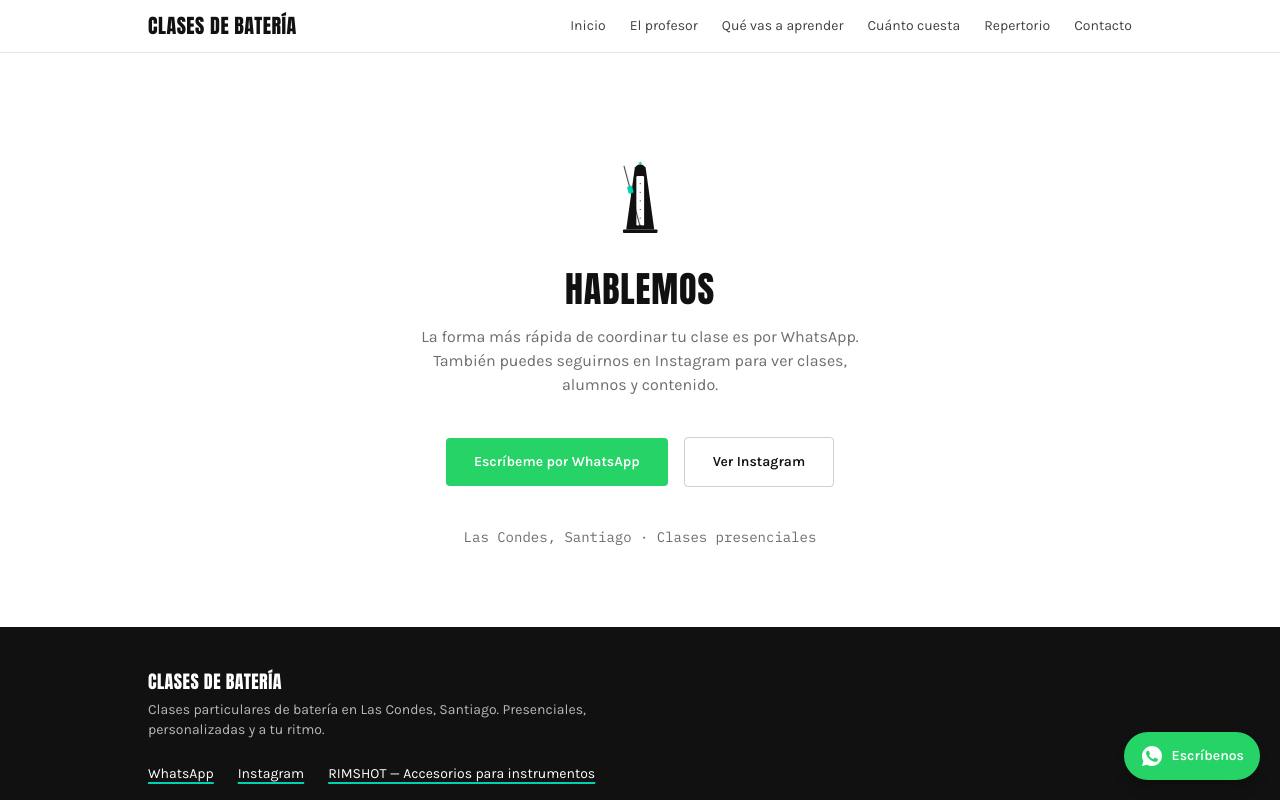
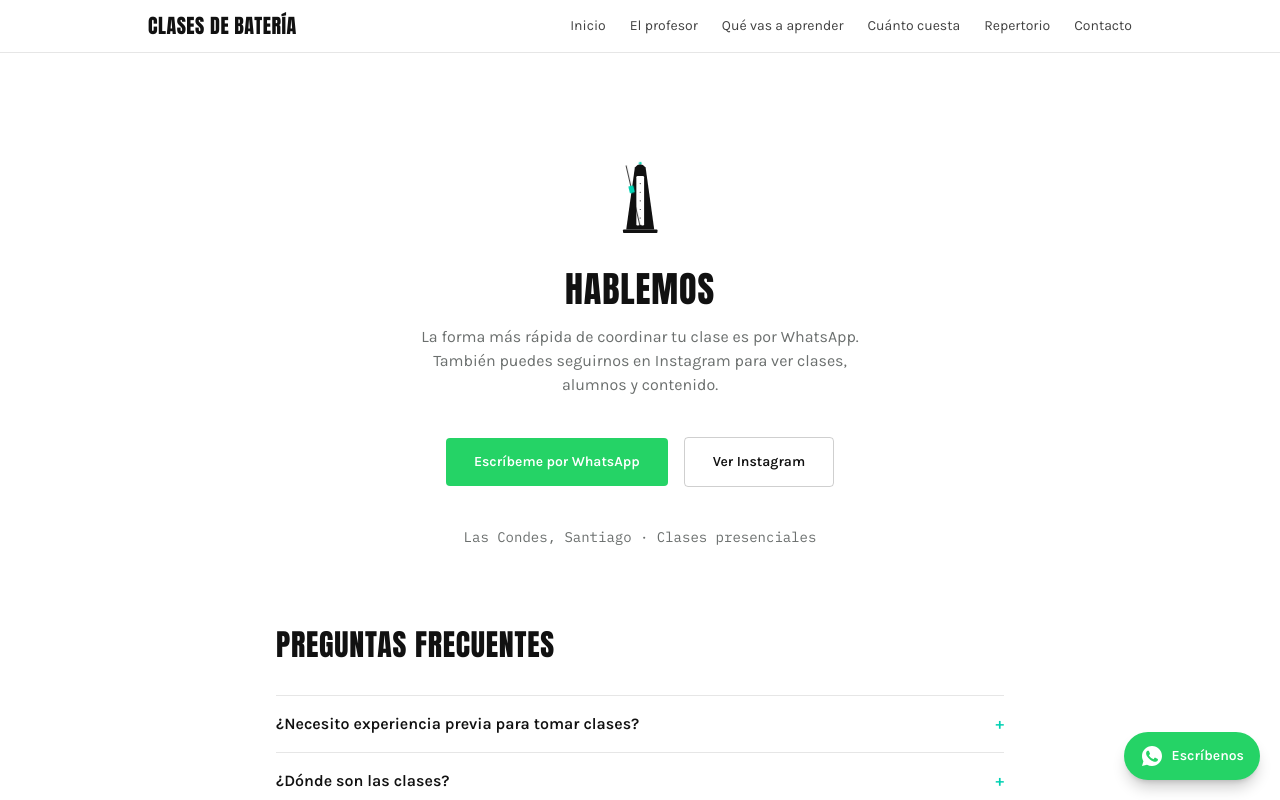
Before and after one commit to rimshotCl/clasesdebateria, a Next.js app: page /contacto in a window 1280 px wide. Shown: the top 800 px of the page. Built offline with nearby package versions, Linux system fonts and the light colour scheme.

Commit message:
Agregar FAQ a Contacto

```diff
--- a/app/contacto/page.tsx
+++ b/app/contacto/page.tsx
@@ -1,5 +1,6 @@
 import type { Metadata } from "next";
 import Metronome from "@/components/Metronome";
+import Faq from "@/components/Faq";
 import { waLink, defaultWaMessage, instagramUrl } from "@/lib/site";
 
 export const metadata: Metadata = {
@@ -9,6 +10,7 @@ export const metadata: Metadata = {
 
 export default function Contacto() {
   return (
+    <>
       <section className="mx-auto max-w-3xl px-5 py-12 text-center sm:py-20">
         <Metronome className="mx-auto mb-6 h-28 w-auto" />
         <h1 className="font-display text-3xl tracking-wide sm:text-4xl">
@@ -20,16 +22,16 @@ export default function Contacto() {
         </p>
 
         <div className="mt-10 flex flex-col items-center gap-4 sm:flex-row sm:justify-center">
-        <a
-          href={waLink(defaultWaMessage)}
+
+          <a  href={waLink(defaultWaMessage)}
             target="_blank"
             rel="noopener noreferrer"
             className="w-full rounded-sm bg-[#25D366] px-7 py-3.5 text-sm font-semibold text-white transition-transform hover:scale-[1.02] sm:w-auto"
           >
             Escríbeme por WhatsApp
           </a>
-        <a
-          href={instagramUrl}
+
+          <a  href={instagramUrl}
             target="_blank"
             rel="noopener noreferrer"
             className="w-full rounded-sm border border-ink/20 px-7 py-3.5 text-sm font-semibold text-ink transition-colors hover:border-ink/40 sm:w-auto"
@@ -42,5 +44,8 @@ export default function Contacto() {
           Las Condes, Santiago · Clases presenciales
         </p>
       </section>
+
+      <Faq className="pb-16" />
+    </>
   );
 }
```
Lines whose indentation alone changed are shown as unchanged.
